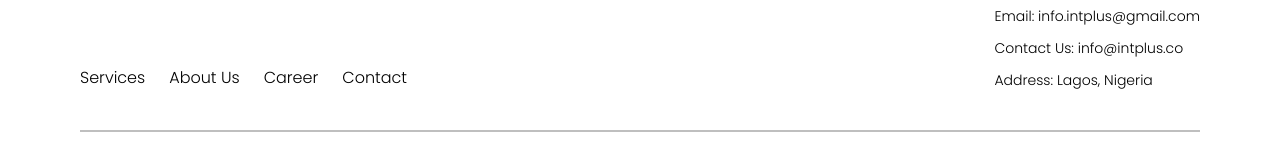
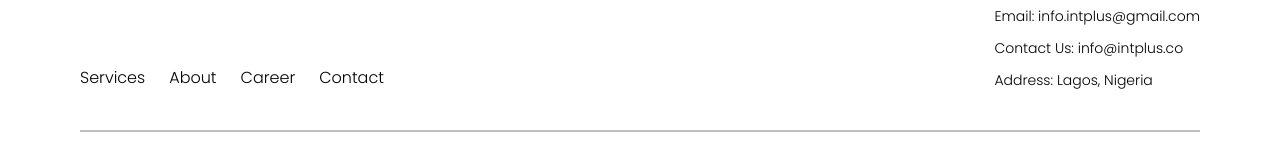
Before and after one commit to jesutobiDev/int-landing-page, a Next.js app: page / in a window 1280 px wide. Shown: the part 4823-4979 px from the top of the page. Built offline with nearby package versions, Linux system fonts and the light colour scheme; a web font is replaced by a local one.

Commit message:
css changes

```diff
--- a/src/app/about.js
+++ /dev/null
@@ -1,9 +0,0 @@
-import React from 'react'
-
-const about = () => {
-  return (
-    <div>about</div>
-  )
-}
-
-export default about
--- a/src/app/components/About.jsx
+++ b/src/app/components/About.jsx
@@ -1,4 +1,5 @@
 import React from 'react'
+import Link from 'next/link'
 
 const About = () => {
   return (
@@ -8,7 +9,7 @@ const About = () => {
       <div className='flex justify-between gap-10 h-auto w-full flex-col lg:flex-row'>
         <div className='h-auto flex flex-col justify-between lg:w-[30%] gap-7'>
           <p>We have the motivated experts you need to solve any problem. Our commitment to understanding your needs builds strong, trusting relationships – it{"'"}s why we guarantee satisfaction with every solution. </p>
-          <a href='#' className="bg-[#2D7EFF] w-fit py-4 px-5 rounded-full text-white">More about us</a>
+          <Link href='/about' className="bg-[#2D7EFF] w-fit py-4 px-5 rounded-full text-white">More about us</Link>
         </div>
         <div className="h-auto flex flex-col justify-between gap-7 lg:w-[70%]">
           <div className='flex justify-between w-full flex-col lg:flex-row gap-5'>
--- a/src/app/components/ContactPromo.jsx
+++ b/src/app/components/ContactPromo.jsx
@@ -9,9 +9,9 @@ const ContactPromo = () => {
         Your browser does not support the video tag...
       </video>
       <div className="lg:w-1/3 tracking-wider text-xl z-10 font-normal leading-[38px]">Secure the future of your company with  <span className='font-bold'>int+</span></div>
-      <a href='#' className=' group flex  items-center justify-between px-4 py-4 rounded-full bg-opacity-20 bg-white backdrop-filter backdrop-blur-lg border border-opacity-10 border-white border-solid shadow-md w-fit lg:w-20 h-20 overflow-hidden  lg:hover:w-[400px]  transition-all duration-500 ease-in-out z-10'>
-      <span className=" transition-all duration-500 ease-in-out lg:hidden lg:group-hover:inline leading-[70px] w-auto flex-1 text-transparent  opacity-0 group-hover:opacity-100 text-white button-text">Get in touch</span>
-        <div className='w-20 h-20 flex items-center justify-center transition-all duration-300 ease-in-out '>
+      <a href='#' className=' group flex gap-3 lg:gap-10  items-center justify-between px-4 py-4 rounded-full bg-opacity-20 bg-white backdrop-filter backdrop-blur-lg border border-opacity-10 border-white border-solid shadow-md w-full lg:w-20 lg:h-20 h-12 overflow-hidden  lg:hover:w-[400px]  transition-all duration-500 ease-in-out z-10'>
+      <span className=" transition-all duration-500 ease-in-out lg:hidden lg:group-hover:inline leading-[70px] w-auto flex flex-1  text-white button-text">Get in touch</span>
+        <div className='lg:w-20 lg:h-20 w-auto h-12 flex items-center justify-center transition-all duration-300 ease-in-out '>
           <Image
             src="/arrow.svg"
             alt=''
--- a/src/app/components/Footer.jsx
+++ b/src/app/components/Footer.jsx
@@ -1,5 +1,6 @@
 import React from 'react'
 import { Calistoga } from "next/font/google";
+import Link from 'next/link'
 
 const calistoga = Calistoga({
   subsets: ["latin"],
@@ -15,11 +16,19 @@ const Footer = () => {
           <div>
             <p className={`${calistoga.variable} font-calistoga text-2xl font-medium text-[#1E1E1E] hidden lg:flex`}>int<sup className='text-base'>+</sup></p>
           </div>
-          <ul className='flex items-center gap-6 text-black font-light flex-wrap'>
-            <li className='text-base'>Services</li>
-            <li className='text-base'>About Us</li>
-            <li className='text-base'>Career</li>
-            <li className='text-base'>Contact</li>
+          <ul className='flex items-center gap-6 text-black font-light flex-wrap text-base'>
+            <li>
+              <Link href="/services">Services</Link>
+            </li>
+            <li>
+              <Link href="/technologies">About</Link>
+            </li>
+            <li>
+              <Link href="/career">Career</Link>
+            </li>
+            <li>
+              <Link href="/blog">Contact</Link>
+            </li>
           </ul>
         </div>
         <div className="flex flex-col gap-7">
--- a/src/app/components/Homepage.jsx
+++ b/src/app/components/Homepage.jsx
@@ -2,6 +2,7 @@
 import React, { useState } from 'react';
 import Image from 'next/image';
 import { Calistoga } from 'next/font/google';
+import Link from 'next/link'
 
 const calistoga = Calistoga({
   subsets: ['latin'],
@@ -48,19 +49,19 @@ const Homepage = () => {
         />
           <ul className='font-normal text-2xl lg:text-lg flex flex-col lg:flex-row lg:items-center lg:justify-between lg:text-white gap-10 mt-10 lg:mt-0'>
             <li>
-              <a href="#">Home</a>
+              <Link href="/about">Home</Link>
             </li>
             <li>
-              <a href="#">Services</a>
+              <Link href="/services">Services</Link>
             </li>
             <li>
-              <a href="#">Technologies</a>
+              <Link href="/technologies">Technologies</Link>
             </li>
             <li>
-              <a href="#">Career</a>
+              <Link href="/career">Career</Link>
             </li>
             <li>
-              <a href="#">Blog</a>
+              <Link href="/blog">Blog</Link>
             </li>
           </ul>
         </div>
--- a/src/app/components/Solutions.jsx
+++ b/src/app/components/Solutions.jsx
@@ -9,9 +9,9 @@ const Solutions = () => {
         Your browser does not support the video tag...
       </video>
       <div className="lg:w-1/3 z-10 tracking-wider text-xl">Build your custom solutions with us. Dedicated to your goals and success.</div>
-      <a href='#' className=' group flex gap-10 items-center justify-between px-4 py-4 rounded-full bg-opacity-20  backdrop-filter backdrop-blur-lg border border-opacity-10 border-white border-solid shadow-md w-fit lg:w-20 h-20 overflow-hidden lg:hover:w-[400px]  transition-all duration-500 ease-in-out z-10 bg-white'>
-      <span className=" transition-all duration-500 ease-in-out hidden group-hover:inline leading-[70px] w-auto flex-1 text-transparent  opacity-0 group-hover:opacity-100 text-white button-text ">Tell us about your project</span>
-        <div className='w-20 h-20 flex items-center justify-center transition-all duration-300 ease-in-out '>
+      <a href='#' className=' group flex gap-3 lg:gap-10 items-center justify-between px-4 py-4 rounded-full bg-opacity-20  backdrop-filter backdrop-blur-lg border border-opacity-10 border-white border-solid shadow-md w-full lg:w-20 lg:h-20 h-12 overflow-hidden lg:hover:w-[400px]  transition-all duration-500 ease-in-out z-10 bg-white'>
+      <span className=" transition-all duration-500 ease-in-out lg:hidden group-hover:inline leading-[50px] lg:leading-[70px] w-auto flex-1  text-white button-text ">Tell us about your project</span>
+        <div className='lg:w-20 lg:h-20 w-auto h-12 flex items-center justify-center transition-all duration-300 ease-in-out '>
           <Image
             src="/arrow.svg"
             alt=''
```
